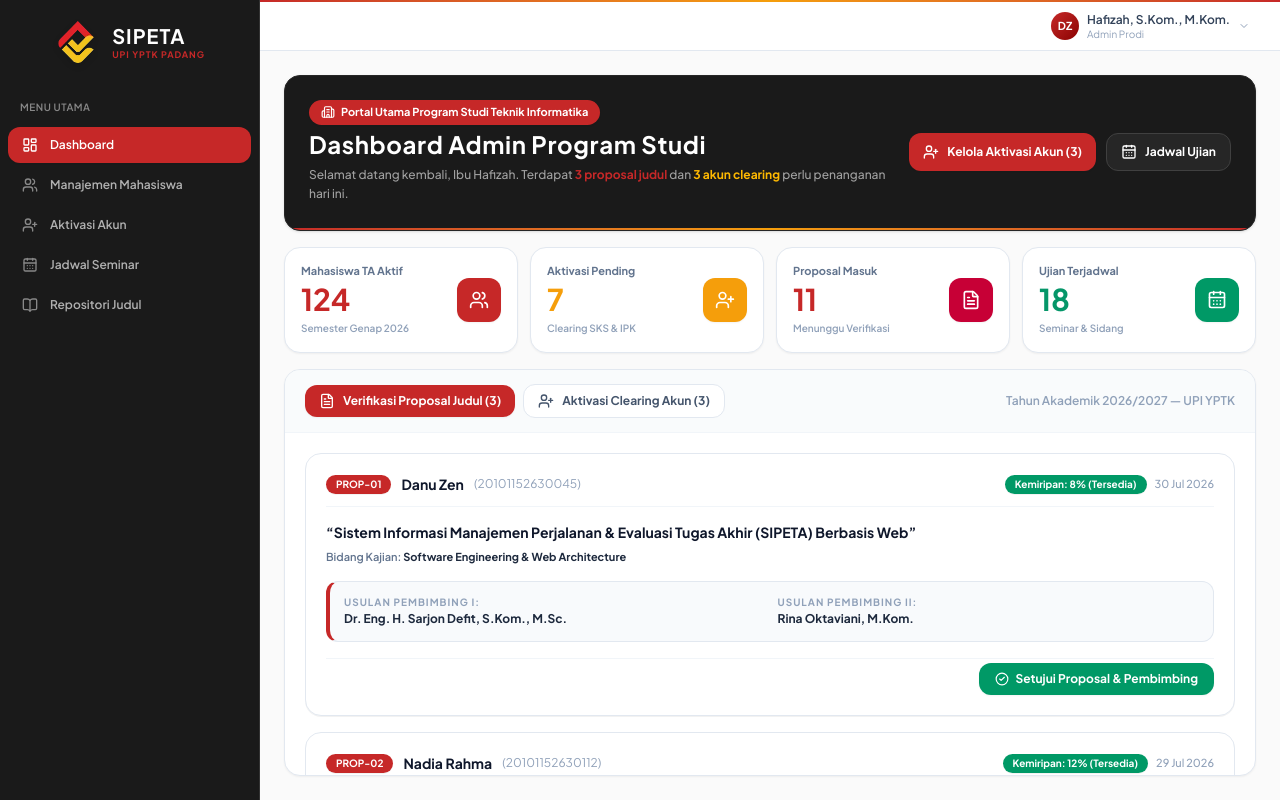
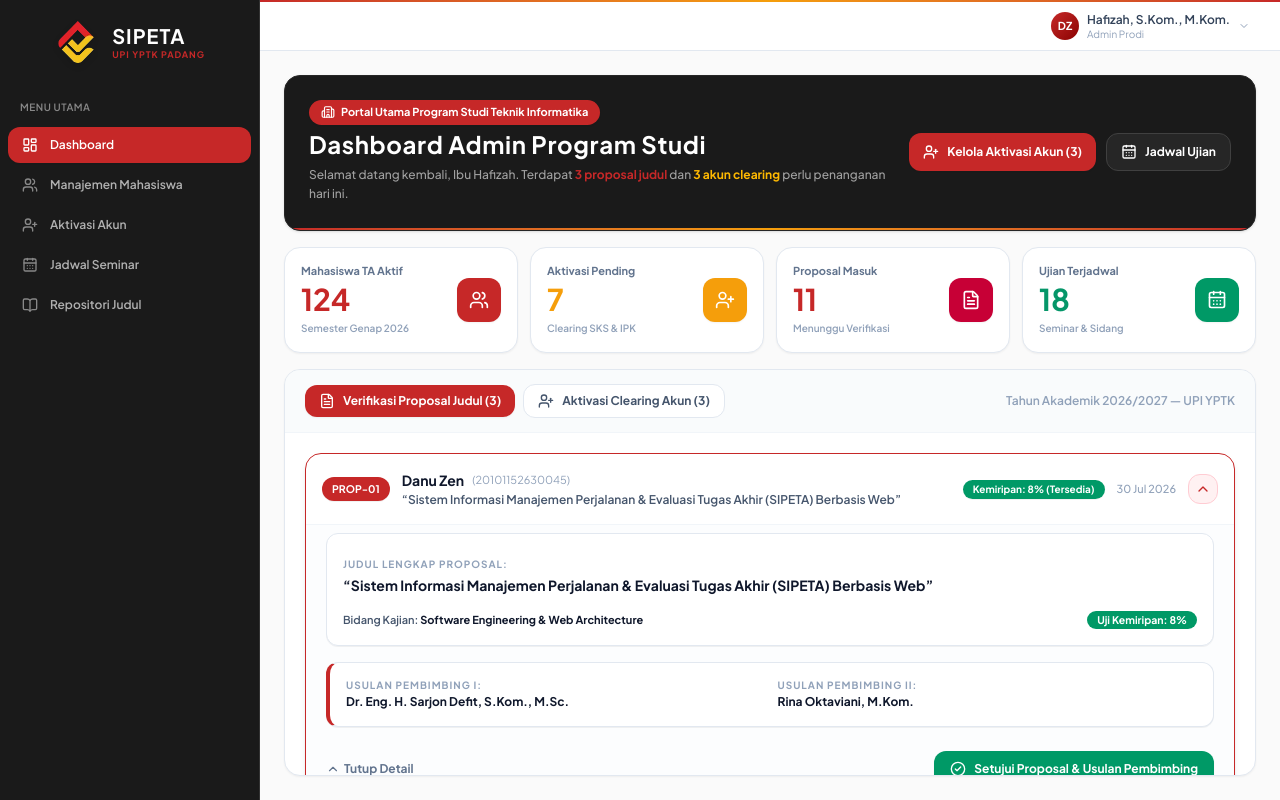
Before and after one commit to DanuZen/isi-final-project, a Next.js app in the folder frontend/: page /admin-prodi/dashboard in a window 1280 px wide. Built offline with nearby package versions, Linux system fonts and the light colour scheme.

Commit message:
fix(admin-prodi): terapkan mode ringkas (compact accordion) pada daftar proposal dan tambahkan ruang spasi bawah agar scroll tidak terpotong

```diff
--- a/frontend/src/app/admin-prodi/dashboard/page.tsx
+++ b/frontend/src/app/admin-prodi/dashboard/page.tsx
@@ -8,7 +8,8 @@ import {
   LayoutDashboard, Users, UserPlus, CalendarDays, BookOpen,
   CheckCircle2, Clock, XCircle, Search, Filter,
   FileText, AlertCircle, Building2, ShieldCheck, ArrowRight,
-  UserCheck, Sparkles, FileCheck, Check, Eye, Trash2
+  UserCheck, Sparkles, FileCheck, Check, Eye, Trash2,
+  ChevronDown, ChevronUp
 } from "lucide-react";
 
 const NAV = [
@@ -81,6 +82,9 @@ export default function AdminProdiDashboard() {
   const [aktivasiList, setAktivasiList] = useState(ANTREAN_AKTIVASI);
   const [toastMessage, setToastMessage] = useState<string | null>(null);
 
+  // Accordion Expand State: Default expand the first item
+  const [expandedPropId, setExpandedPropId] = useState<string | null>("PROP-01");
+
   const handleApproveProposal = (id: string, nama: string) => {
     setProposalList((prev) => prev.filter((p) => p.id !== id));
     setToastMessage(`Proposal & Usulan Pembimbing atas nama ${nama} berhasil DISETUJUI!`);
@@ -91,6 +95,10 @@ export default function AdminProdiDashboard() {
     setAktivasiList((prev) => prev.filter((a) => a.nim !== nim));
     setToastMessage(`Akun SIPETA mahasiswa ${nama} (${nim}) telah BERHASIL DIAKTIFKAN!`);
     setTimeout(() => setToastMessage(null), 4000);
+  };
+
+  const toggleExpandProposal = (id: string) => {
+    setExpandedPropId((prev) => (prev === id ? null : id));
   };
 
   return (
@@ -163,7 +171,7 @@ export default function AdminProdiDashboard() {
               </div>
             )}
 
-            {/* ── 4 Executive Stat Cards (SOLID ICON BG WITH WHITE ICON) ── */}
+            {/* ── 4 Executive Stat Cards ── */}
             <div className="grid grid-cols-2 lg:grid-cols-4 gap-3 shrink-0">
               {STATS.map((s) => {
                 const IconComp = s.icon;
@@ -174,8 +182,7 @@ export default function AdminProdiDashboard() {
                       <p className="text-2xl sm:text-3xl font-black font-display" style={{ color: s.color }}>{s.value}</p>
                       <p className="text-[10px] text-slate-400 font-semibold truncate">{s.sub}</p>
                     </div>
-                    {/* SOLID COLOR ICON BOX WITH WHITE ICON */}
-                    <div className={`w-11 h-11 rounded-xl ${s.bgIcon} text-white flex items-center justify-center shrink-0 shadow-xs`}>
+                    <div className={`w-11 h-11 rounded-xl ${s.bgIcon} text-white flex items-center justify-center shrink-0 shadow-xs font-bold`}>
                       <IconComp className="w-5 h-5 text-white" />
                     </div>
                   </div>
@@ -219,12 +226,12 @@ export default function AdminProdiDashboard() {
                 </span>
               </div>
 
-              {/* Tab Content Body (Scrolls Internally inside the card container) */}
-              <div className="p-5 pb-10 flex-1 overflow-y-auto scrollbar-none space-y-4">
+              {/* Tab Content Body (Scrolls Internally inside the card container with generous bottom margin) */}
+              <div className="p-5 flex-1 overflow-y-auto scrollbar-none">
 
-                {/* TAB 1: VERIFIKASI PROPOSAL JUDUL */}
+                {/* TAB 1: VERIFIKASI PROPOSAL JUDUL (COMPACT EXPANDABLE ACCORDION) */}
                 {activeTab === "proposal" && (
-                  <div className="space-y-4 pb-4">
+                  <div className="space-y-3 pb-12">
                     {proposalList.length === 0 ? (
                       <div className="p-12 text-center space-y-2 bg-slate-50 rounded-2xl border border-dashed border-slate-200">
                         <CheckCircle2 className="w-10 h-10 text-emerald-500 mx-auto" />
@@ -232,69 +239,121 @@ export default function AdminProdiDashboard() {
                         <p className="text-xs text-slate-500 font-medium">Tidak ada antrean proposal baru yang memerlukan persetujuan.</p>
                       </div>
                     ) : (
-                      proposalList.map((p) => (
-                        <div key={p.id} className="p-5 rounded-2xl border border-slate-200 bg-white hover:border-[#C62828] hover:shadow-md transition-all space-y-4 shadow-2xs">
-
-                          {/* Header info row */}
-                          <div className="flex items-center justify-between gap-3 flex-wrap border-b border-slate-100 pb-3">
-                            <div className="flex items-center gap-2.5">
-                              <span className="px-2.5 py-0.5 rounded-full text-[10px] font-bold bg-[#C62828] text-white font-display shadow-2xs">
+                      proposalList.map((p) => {
+                        const isExpanded = expandedPropId === p.id;
+                        return (
+                          <div
+                            key={p.id}
+                            className={`rounded-2xl border transition-all overflow-hidden ${
+                              isExpanded
+                                ? "bg-white border-[#C62828] shadow-md"
+                                : "bg-white border-slate-200 hover:border-slate-300 shadow-2xs"
+                            }`}
+                          >
+                            {/* COMPACT SUMMARY HEADER (ALWAYS VISIBLE & CLICKABLE TO TOGGLE) */}
+                            <div
+                              onClick={() => toggleExpandProposal(p.id)}
+                              className="p-4 flex items-center justify-between gap-4 cursor-pointer hover:bg-slate-50/70 transition-colors select-none"
+                            >
+                              <div className="flex items-center gap-3 min-w-0 flex-1">
+                                <span className="px-2.5 py-1 rounded-full text-[10.5px] font-black bg-[#C62828] text-white font-display shrink-0 shadow-2xs">
                                   {p.id}
                                 </span>
-                              <h3 className="font-bold text-sm text-slate-900 font-display">{p.nama}</h3>
-                              <span className="text-xs font-mono text-slate-400">({p.nim})</span>
+
+                                <div className="min-w-0 flex-1 space-y-0.5">
+                                  <div className="flex items-center gap-2 flex-wrap">
+                                    <h3 className="font-bold text-xs sm:text-sm text-slate-900 font-display truncate">
+                                      {p.nama}
+                                    </h3>
+                                    <span className="text-[11px] font-mono text-slate-400 shrink-0">({p.nim})</span>
                                   </div>
-
-                            <div className="flex items-center gap-2">
-                              <span className="px-2.5 py-0.5 rounded-full text-[10px] font-bold bg-emerald-600 text-white shadow-2xs font-display">
-                                Kemiripan: {p.similarity} (Tersedia)
-                              </span>
-                              <span className="text-[11px] font-medium text-slate-400 font-mono">{p.tgl}</span>
+                                  <p className="text-xs font-semibold text-slate-600 truncate">
+                                    &ldquo;{p.judul}&rdquo;
+                                  </p>
                                 </div>
                               </div>
 
-                          {/* Title & Metadata */}
-                          <div className="space-y-1.5">
-                            <p className="text-xs sm:text-sm font-black text-slate-900 leading-snug font-display">
+                              <div className="flex items-center gap-3 shrink-0">
+                                <span className="hidden sm:inline-flex px-2.5 py-0.5 rounded-full text-[10px] font-bold bg-emerald-600 text-white shadow-2xs font-display">
+                                  Kemiripan: {p.similarity} (Tersedia)
+                                </span>
+                                <span className="text-[11px] font-medium text-slate-400 font-mono hidden md:inline">{p.tgl}</span>
+
+                                <button className={`p-1.5 rounded-xl border transition-all ${
+                                  isExpanded
+                                    ? "bg-rose-50 border-rose-200 text-[#C62828]"
+                                    : "bg-slate-50 border-slate-200 text-slate-500"
+                                }`}>
+                                  {isExpanded ? <ChevronUp className="w-4 h-4" /> : <ChevronDown className="w-4 h-4" />}
+                                </button>
+                              </div>
+                            </div>
+
+                            {/* EXPANDED DETAILS BODY (REVEALED WHEN EXPANDED) */}
+                            {isExpanded && (
+                              <div className="px-5 pb-5 pt-2 border-t border-slate-100 bg-slate-50/40 space-y-4 animate-in fade-in slide-in-from-top-1 duration-200">
+
+                                {/* Full Title & Bidang Kajian */}
+                                <div className="space-y-1.5 bg-white p-4 rounded-xl border border-slate-200 shadow-2xs">
+                                  <span className="text-[10px] font-bold text-slate-400 uppercase tracking-widest font-display">Judul Lengkap Proposal:</span>
+                                  <p className="text-xs sm:text-sm font-black text-slate-900 leading-relaxed font-display">
                                     &ldquo;{p.judul}&rdquo;
                                   </p>
-                            <p className="text-[11px] font-semibold text-slate-500">
-                              Bidang Kajian: <strong className="text-slate-800 font-bold">{p.bidang}</strong>
-                            </p>
+                                  <div className="pt-2 flex items-center justify-between gap-2 flex-wrap text-xs">
+                                    <span className="text-[11px] font-semibold text-slate-600">
+                                      Bidang Kajian: <strong className="text-slate-900 font-bold">{p.bidang}</strong>
+                                    </span>
+                                    <span className="text-[10.5px] font-bold px-2.5 py-0.5 rounded-full bg-emerald-600 text-white font-display">
+                                      Uji Kemiripan: {p.similarity}
+                                    </span>
+                                  </div>
                                 </div>
 
-                          {/* Pembimbing assignment proposal */}
-                          <div className="p-3.5 rounded-xl bg-slate-50/90 border border-slate-200 border-l-4 border-l-[#C62828] grid grid-cols-1 sm:grid-cols-2 gap-3 text-xs">
+                                {/* Usulan Pembimbing Box with Left Red Signature Accent */}
+                                <div className="p-4 rounded-xl bg-white border border-slate-200 border-l-4 border-l-[#C62828] grid grid-cols-1 sm:grid-cols-2 gap-3 text-xs shadow-2xs">
                                   <div>
                                     <span className="block text-[10px] font-bold text-slate-400 uppercase tracking-widest font-display">Usulan Pembimbing I:</span>
-                              <span className="font-bold text-slate-800 mt-0.5 block">{p.usulanPembimbing1}</span>
+                                    <span className="font-bold text-slate-900 mt-0.5 block">{p.usulanPembimbing1}</span>
                                   </div>
                                   <div>
                                     <span className="block text-[10px] font-bold text-slate-400 uppercase tracking-widest font-display">Usulan Pembimbing II:</span>
-                              <span className="font-bold text-slate-800 mt-0.5 block">{p.usulanPembimbing2}</span>
+                                    <span className="font-bold text-slate-900 mt-0.5 block">{p.usulanPembimbing2}</span>
                                   </div>
                                 </div>
 
-                          {/* Action buttons */}
-                          <div className="flex items-center justify-end gap-2.5 pt-1 border-t border-slate-100">
+                                {/* Action Bar */}
+                                <div className="flex items-center justify-between gap-3 pt-2 flex-wrap">
+                                  <button
+                                    onClick={() => toggleExpandProposal(p.id)}
+                                    className="text-xs font-bold text-slate-500 hover:text-slate-800 transition-colors flex items-center gap-1 cursor-pointer font-display"
+                                  >
+                                    <ChevronUp className="w-3.5 h-3.5" /> Tutup Detail
+                                  </button>
+
                                   <button
                                     onClick={() => handleApproveProposal(p.id, p.nama)}
-                              className="px-4 py-2 rounded-xl text-xs font-bold bg-emerald-600 hover:bg-emerald-700 text-white transition-all flex items-center gap-1.5 shadow-xs cursor-pointer font-display active:scale-95"
+                                    className="px-4 py-2.5 rounded-xl text-xs font-bold bg-emerald-600 hover:bg-emerald-700 text-white transition-all flex items-center gap-2 shadow-xs cursor-pointer font-display active:scale-95"
                                   >
-                              <CheckCircle2 className="w-3.5 h-3.5 text-white" />
-                              <span>Setujui Proposal &amp; Pembimbing</span>
+                                    <CheckCircle2 className="w-4 h-4 text-white" />
+                                    <span>Setujui Proposal &amp; Usulan Pembimbing</span>
                                   </button>
                                 </div>
 
                               </div>
-                      ))
                             )}
+
+                          </div>
+                        );
+                      })
+                    )}
+                    {/* Generous bottom spacer to prevent scrollbar clipping */}
+                    <div className="h-6" />
                   </div>
                 )}
 
                 {/* TAB 2: AKTIVASI CLEARING AKUN */}
                 {activeTab === "aktivasi" && (
-                  <div className="space-y-3">
+                  <div className="space-y-3 pb-12">
                     {aktivasiList.length === 0 ? (
                       <div className="p-12 text-center space-y-2 bg-slate-50 rounded-2xl border border-dashed border-slate-200">
                         <CheckCircle2 className="w-10 h-10 text-emerald-500 mx-auto" />
@@ -302,7 +361,7 @@ export default function AdminProdiDashboard() {
                       </div>
                     ) : (
                       aktivasiList.map((a) => (
-                        <div key={a.nim} className="p-4 rounded-xl border border-slate-200 bg-slate-50/60 flex items-center justify-between gap-4 flex-wrap hover:bg-white transition-all shadow-2xs">
+                        <div key={a.nim} className="p-4 rounded-xl border border-slate-200 bg-slate-50/60 flex items-center justify-between gap-4 flex-wrap hover:bg-white hover:border-slate-300 transition-all shadow-2xs">
                           <div className="space-y-1">
                             <div className="flex items-center gap-2">
                               <span className="font-bold text-sm text-slate-900 font-display">{a.nama}</span>
@@ -323,6 +382,8 @@ export default function AdminProdiDashboard() {
                         </div>
                       ))
                     )}
+                    {/* Generous bottom spacer to prevent scrollbar clipping */}
+                    <div className="h-6" />
                   </div>
                 )}
 
```
Lines whose indentation alone changed are shown as unchanged.
